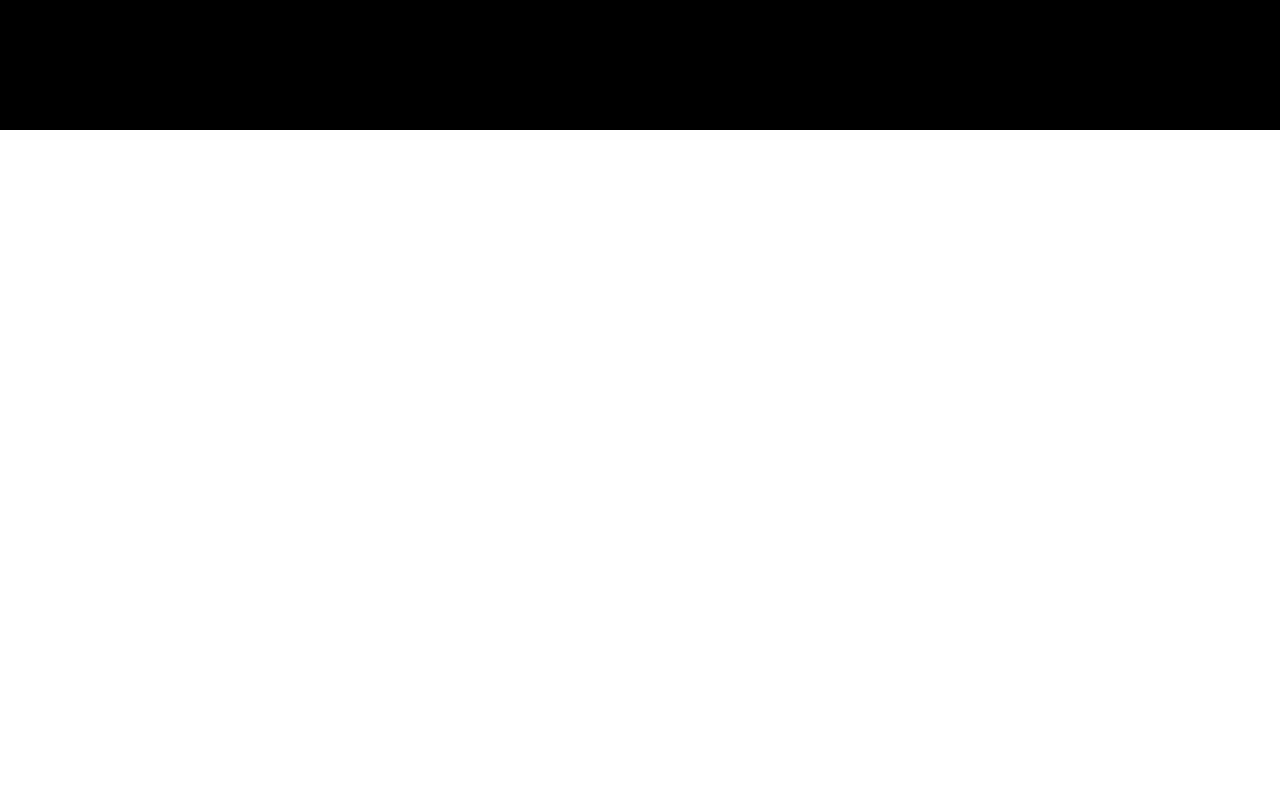
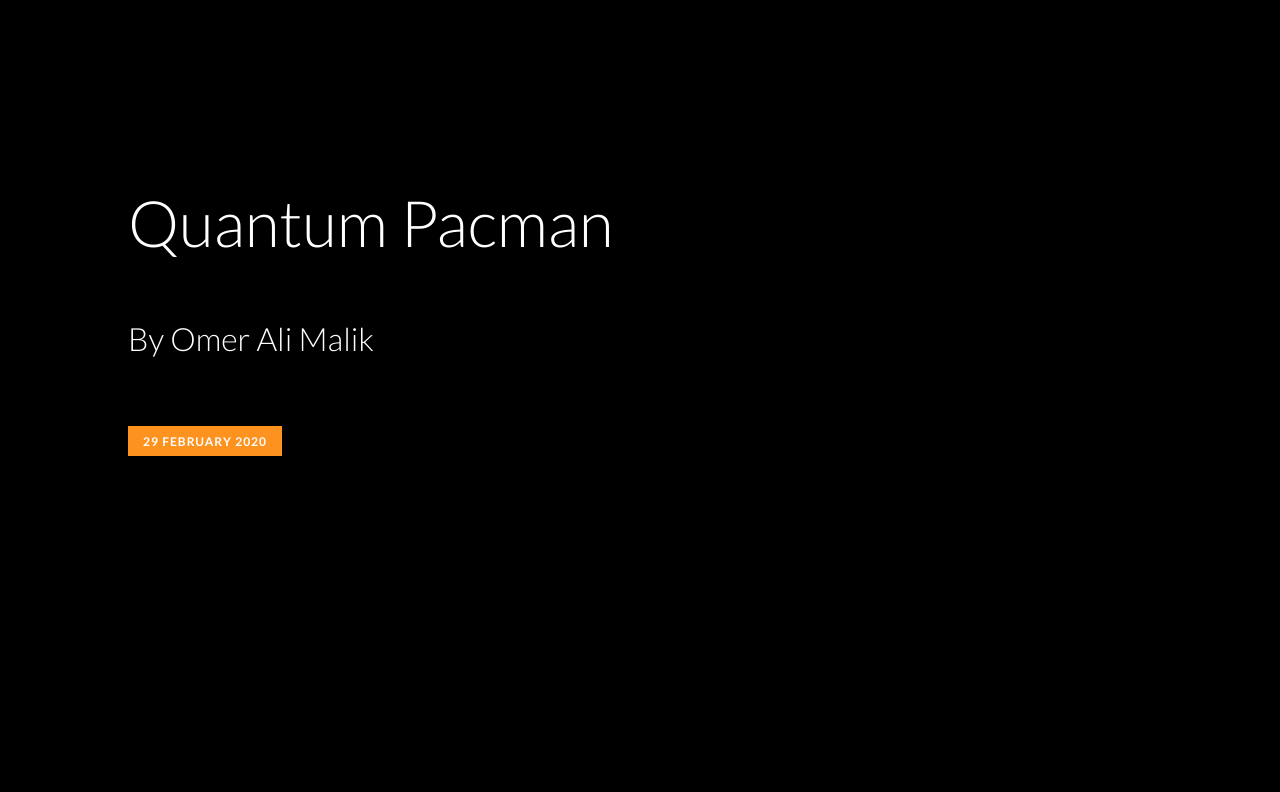
Before and after one commit to dragonmaster101/acsciencewebsite, a React (Create React App) app: page / in a window 1280 px wide. Shown: the part 1028-1820 px from the top of the page. Before the commit the page ends 1158 px from the top, so only its background shows below. Built offline with nearby package versions, Linux system fonts and the light colour scheme; a web font is replaced by a local one.

Commit message:
Post Component card view now gets thumbnail from youtube video link and sets it as its image

```diff
--- a/src/App.js
+++ b/src/App.js
@@ -13,6 +13,14 @@ function App() {
             description="This is a game that uses quantum circuits and qauntum game theory to simulate pacman in an entangled state instance. Winners and losers are just predicted"
             card={false}
           />
+          <Post
+            title="Quantum Pacman"
+            author="Omer Ali Malik"
+            date="29 February 2020"
+            url="https://www.youtube.com/watch?v=LMagNcngvcU&ab_channel=JavaScriptMastery"
+            description="This is a game that uses quantum circuits and qauntum game theory to simulate pacman in an entangled state instance. Winners and losers are just predicted"
+            card={false}
+          />
       </div>
   );
 }
--- /dev/null
+++ b/src/components/post/extract.js
@@ -0,0 +1,8 @@
+export default function id(link){
+    var video_id = link.split('v=')[1];
+    var ampersandPosition = video_id.indexOf('&');
+    if(ampersandPosition != -1) {
+        video_id = video_id.substring(0, ampersandPosition);
+    }
+    return "https://img.youtube.com/vi/" + video_id + "/maxresdefault.jpg"
+}
--- a/src/components/post/post.js
+++ b/src/components/post/post.js
@@ -4,6 +4,7 @@ import "./post.css"
 import "./style.scss"
 import "styled-jsx"
 
+import extract from "./extract";
 
 function getWindowDimensions() {
     const { innerWidth: width, innerHeight: height } = window;
@@ -100,6 +101,16 @@ export function Post(props){
 }
 
 function PostCard(props){
+    let imgSrc = extract(props.url);
+    React.useEffect(() => {
+        // GET request using fetch inside useEffect React hook
+        fetch('https://api.npms.io/v2/search?q=react')
+            .then(response => response.json())
+            .then(data => alert(data.total));
+
+    // empty dependency array means this effect will only run once (like componentDidMount in classes)
+    }, []);
+
     return (
         <div>
         <style jsx>
@@ -184,7 +195,7 @@ function PostCard(props){
         </style>
         <div className="container">
             <div className="square">
-            <img src="https://images.unsplash.com/photo-1504610926078-a1611febcad3?ixlib=rb-0.3.5&ixid=eyJhcHBfaWQiOjEyMDd9&s=e1c8fe0c9197d66232511525bfd1cc82&auto=format&fit=crop&w=1100&q=80" className="mask" alt={props.Title + " image"}/>
+            <img src={imgSrc} className="mask" alt={props.Title + " image"}/>
             <div className="h1">{props.title}</div>
 
                 <p>{props.description}</p>
```
